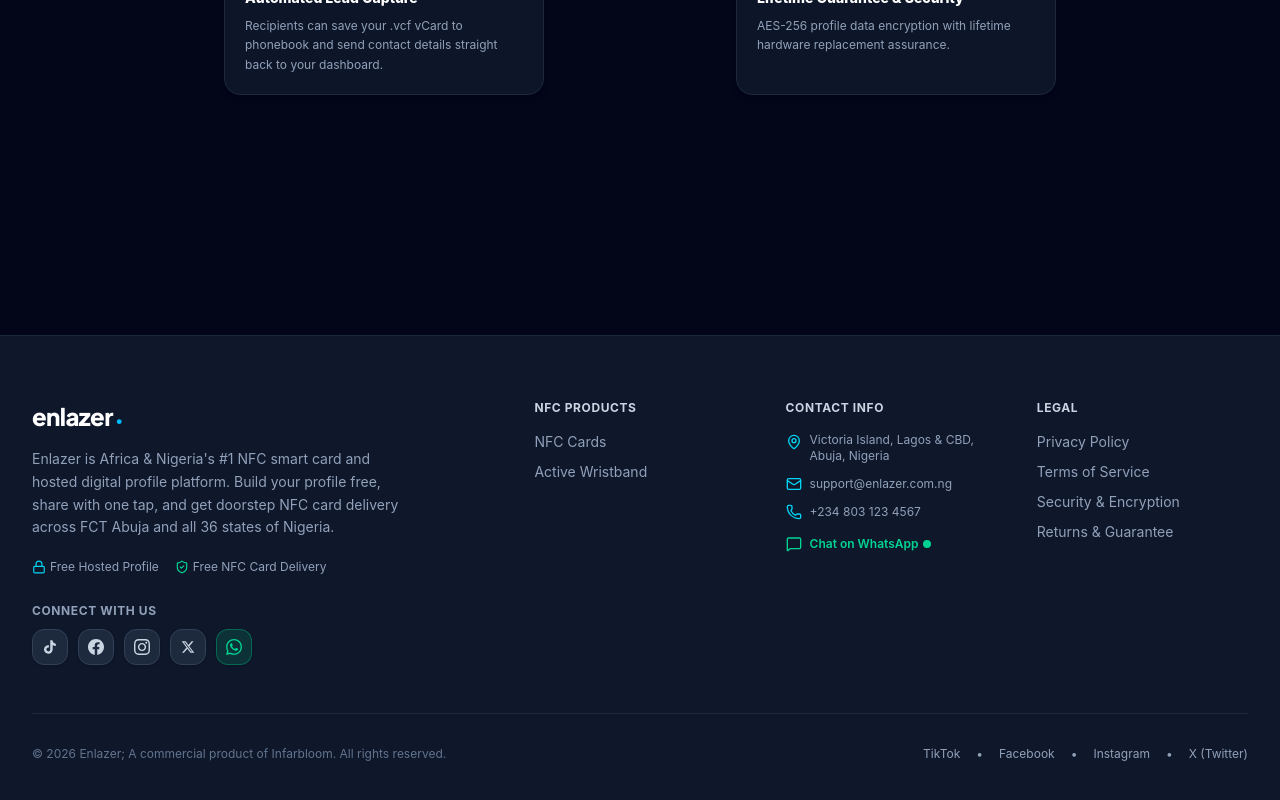
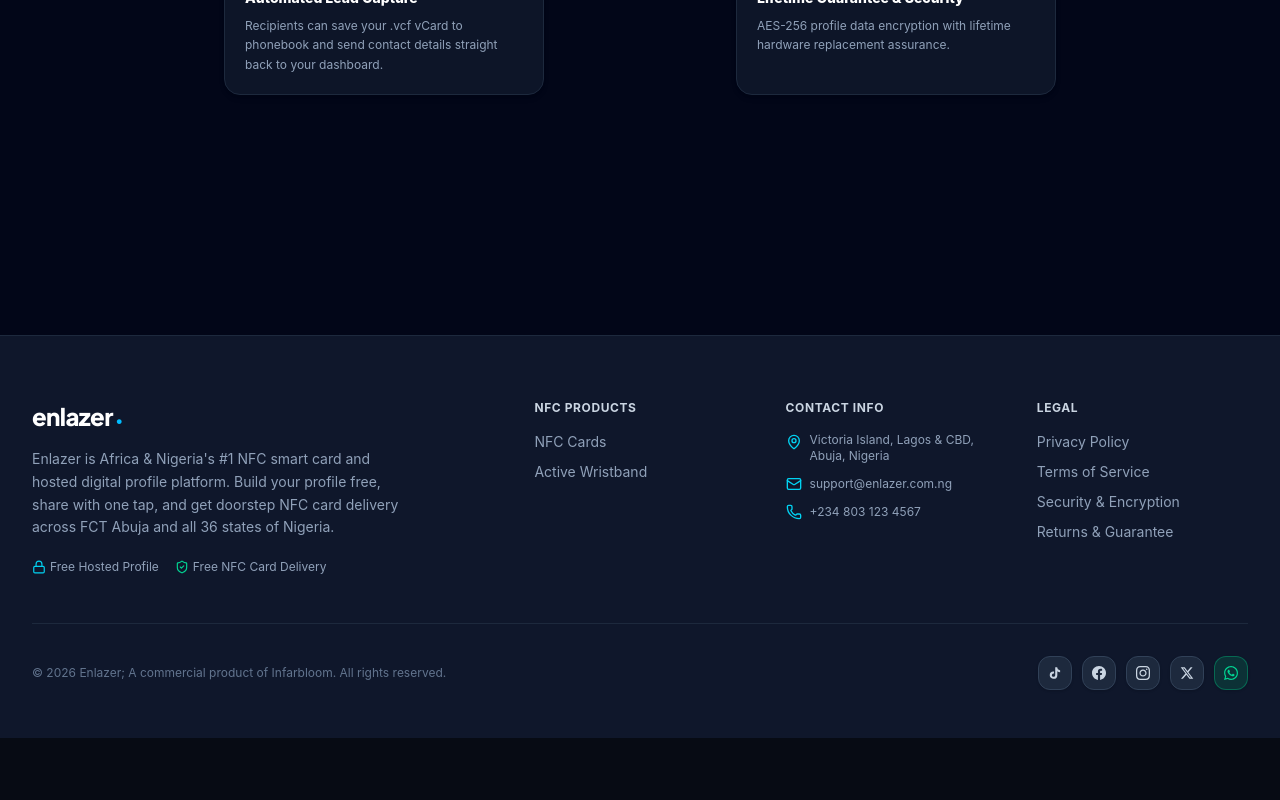
Before and after one commit to onuigboprecious/bloomFE, a React (Vite) app: page /about in a window 1280 px wide. Shown: the part 1641-2441 px from the top of the page. After the commit the page ends 2379 px from the top, so only its background shows below. Built offline with nearby package versions, Linux system fonts and the light colour scheme.

Commit message:
fix(footer): remove Chat on WhatsApp from contact info list

```diff
--- a/src/components/layout/Footer.jsx
+++ b/src/components/layout/Footer.jsx
@@ -30,79 +30,6 @@
               <span className="flex items-center gap-1"><ShieldCheck className="w-3.5 h-3.5 text-emerald-400" /> Free NFC Card Delivery</span>
             </div>
 
-            {/* Social Media Links */}
-            <div className="pt-3">
-              <span className="text-xs font-bold uppercase tracking-wider text-slate-400 block mb-2.5">
-                Connect With Us
-              </span>
-              <div className="flex items-center gap-2.5">
-                {/* TikTok */}
-                <a
-                  href="https://tiktok.com/@enlazer_cloud"
-                  target="_blank"
-                  rel="noopener noreferrer"
-                  aria-label="TikTok"
-                  className="w-9 h-9 rounded-xl bg-slate-800 hover:bg-black border border-slate-700 hover:border-cyan-400/50 flex items-center justify-center text-slate-300 hover:text-white transition-all transform hover:-translate-y-0.5 shadow-sm group"
-                >
-                  <svg className="w-4 h-4 fill-current group-hover:scale-110 transition-transform" viewBox="0 0 24 24">
-                    <path d="M19.59 6.69a4.83 4.83 0 01-3.77-4.25V2h-3.45v13.67a2.89 2.89 0 01-5.2 1.74 2.89 2.89 0 012.31-4.64 2.93 2.93 0 01.88.13V9.4a6.84 6.84 0 00-1-.05A6.33 6.33 0 003 15.68 6.34 6.34 0 009.67 22A6.33 6.33 0 0016 15.67V9a8.16 8.16 0 004.77 1.52v-3.4a4.85 4.85 0 01-1.18-.43z"/>
-                  </svg>
-                </a>
-
-                {/* Facebook */}
-                <a
-                  href="https://facebook.com/enlazer"
-                  target="_blank"
-                  rel="noopener noreferrer"
-                  aria-label="Facebook"
-                  className="w-9 h-9 rounded-xl bg-slate-800 hover:bg-[#1877F2] border border-slate-700 hover:border-[#1877F2]/50 flex items-center justify-center text-slate-300 hover:text-white transition-all transform hover:-translate-y-0.5 shadow-sm group"
-                >
-                  <svg className="w-4 h-4 fill-current group-hover:scale-110 transition-transform" viewBox="0 0 24 24">
-                    <path d="M24 12.073c0-6.627-5.373-12-12-12s-12 5.373-12 12c0 5.99 4.388 10.954 10.125 11.854v-8.385H7.078v-3.47h3.047V9.43c0-3.007 1.792-4.669 4.533-4.669 1.312 0 2.686.235 2.686.235v2.953H15.83c-1.491 0-1.956.925-1.956 1.874v2.25h3.328l-.532 3.47h-2.796v8.385C19.612 23.027 24 18.062 24 12.073z"/>
-                  </svg>
-                </a>
-
-                {/* Instagram */}
-                <a
-                  href="https://instagram.com/enlazer_cloud"
-                  target="_blank"
-                  rel="noopener noreferrer"
-                  aria-label="Instagram"
-                  className="w-9 h-9 rounded-xl bg-slate-800 hover:bg-gradient-to-tr hover:from-[#f09433] hover:via-[#dc2743] hover:to-[#bc1888] border border-slate-700 hover:border-pink-500/50 flex items-center justify-center text-slate-300 hover:text-white transition-all transform hover:-translate-y-0.5 shadow-sm group"
-                >
-                  <svg className="w-4 h-4 fill-current group-hover:scale-110 transition-transform" viewBox="0 0 24 24">
-                    <path d="M12 2.163c3.204 0 3.584.012 4.85.07 3.252.148 4.771 1.691 4.919 4.919.058 1.265.069 1.645.069 4.849 0 3.205-.012 3.584-.069 4.849-.149 3.225-1.664 4.771-4.919 4.919-1.266.058-1.644.07-4.85.07-3.204 0-3.584-.012-4.849-.07-3.26-.149-4.771-1.699-4.919-4.92-.058-1.265-.07-1.644-.07-4.849 0-3.204.013-3.583.07-4.849.149-3.227 1.664-4.771 4.919-4.919 1.266-.057 1.645-.069 4.849-.069zm0-2.163c-3.259 0-3.667.014-4.947.072-4.358.2-6.78 2.618-6.98 6.98-.059 1.281-.073 1.689-.073 4.948 0 3.259.014 3.668.072 4.948.2 4.358 2.618 6.78 6.98 6.98 1.281.058 1.689.072 4.948.072 3.259 0 3.668-.014 4.948-.072 4.354-.2 6.782-2.618 6.979-6.98.059-1.28.073-1.689.073-4.948 0-3.259-.014-3.667-.072-4.947-.196-4.354-2.617-6.78-6.979-6.98-1.281-.059-1.69-.073-4.949-.073zm0 5.838c-3.403 0-6.162 2.759-6.162 6.162s2.759 6.163 6.162 6.163 6.162-2.759 6.162-6.163c0-3.403-2.759-6.162-6.162-6.162zm0 10.162c-2.209 0-4-1.79-4-4 0-2.209 1.791-4 4-4s4 1.791 4 4c0 2.21-1.791 4-4 4zm6.406-11.845c-.796 0-1.441.645-1.441 1.44s.645 1.44 1.441 1.44c.795 0 1.439-.645 1.439-1.44s-.644-1.44-1.439-1.44z"/>
-                  </svg>
-                </a>
-
-                {/* X (Twitter) */}
-                <a
-                  href="https://x.com/enlazer_cloud"
-                  target="_blank"
-                  rel="noopener noreferrer"
-                  aria-label="X (Twitter)"
-                  className="w-9 h-9 rounded-xl bg-slate-800 hover:bg-slate-950 border border-slate-700 hover:border-cyan-400/50 flex items-center justify-center text-slate-300 hover:text-white transition-all transform hover:-translate-y-0.5 shadow-sm group"
-                >
-                  <svg className="w-3.5 h-3.5 fill-current group-hover:scale-110 transition-transform" viewBox="0 0 24 24">
-                    <path d="M18.244 2.25h3.308l-7.227 8.26 8.502 11.24H16.17l-5.214-6.817L4.99 21.75H1.68l7.73-8.835L1.254 2.25H8.08l4.713 6.231zm-1.161 17.52h1.833L7.084 4.126H5.117z"/>
-                  </svg>
-                </a>
-
-                {/* WhatsApp Chat Button */}
-                <a
-                  href={whatsappUrl}
-                  target="_blank"
-                  rel="noopener noreferrer"
-                  aria-label="WhatsApp Chat"
-                  className="w-9 h-9 rounded-xl bg-emerald-600/20 hover:bg-emerald-500 border border-emerald-500/40 hover:border-emerald-400 flex items-center justify-center text-emerald-400 hover:text-white transition-all transform hover:-translate-y-0.5 shadow-sm group"
-                >
-                  <svg className="w-4 h-4 fill-current group-hover:scale-110 transition-transform" viewBox="0 0 24 24">
-                    <path d="M.057 24l1.687-6.163c-1.041-1.804-1.588-3.849-1.587-5.946.003-6.556 5.338-11.891 11.893-11.891 3.181.001 6.167 1.24 8.413 3.488 2.245 2.248 3.481 5.236 3.48 8.414-.003 6.557-5.338 11.892-11.893 11.892-1.99-.001-3.951-.5-5.688-1.448l-6.305 1.654zm6.597-3.807c1.676.995 3.276 1.591 5.392 1.592 5.448 0 9.886-4.434 9.889-9.885.002-5.462-4.415-9.89-9.881-9.892-5.452 0-9.887 4.434-9.889 9.884-.001 2.225.651 3.891 1.746 5.634l-.999 3.648 3.742-.981zm11.387-5.464c-.074-.124-.272-.198-.57-.347-.297-.149-1.758-.868-2.031-.967-.272-.099-.47-.149-.669.149-.198.297-.768.967-.941 1.165-.173.198-.347.223-.644.074-.297-.149-1.255-.462-2.39-1.475-.883-.788-1.48-1.761-1.653-2.059-.173-.297-.018-.458.13-.606.134-.133.297-.347.446-.521.151-.172.2-.296.3-.495.099-.198.05-.372-.025-.521-.075-.148-.669-1.611-.916-2.206-.242-.579-.487-.501-.669-.51l-.57-.01c-.198 0-.52.074-.792.372s-1.04 1.016-1.04 2.479 1.065 2.876 1.213 3.074c.149.198 2.095 3.2 5.076 4.487.709.306 1.263.489 1.694.626.712.226 1.36.194 1.872.118.571-.085 1.758-.719 2.006-1.413.248-.695.248-1.29.173-1.414z"/>
-                  </svg>
-                </a>
-              </div>
-            </div>
-
           </div>
 
           {/* Products */}
@@ -130,13 +57,6 @@
                 <Phone className="w-4 h-4 text-cyan-400 shrink-0" />
                 <a href="tel:+2348031234567" className="hover:text-cyan-400 transition-colors">+234 803 123 4567</a>
               </li>
-              <li className="flex items-center gap-2 text-xs pt-1">
-                <MessageSquare className="w-4 h-4 text-emerald-400 shrink-0" />
-                <a href={whatsappUrl} target="_blank" rel="noopener noreferrer" className="text-emerald-400 hover:text-emerald-300 font-semibold transition-colors flex items-center gap-1">
-                  <span>Chat on WhatsApp</span>
-                  <span className="w-2 h-2 rounded-full bg-emerald-400 animate-pulse" />
-                </a>
-              </li>
             </ul>
           </div>
 
@@ -152,17 +72,76 @@
           </div>
         </div>
 
-        {/* Bottom Bar */}
+        {/* Bottom Bar: Copyright on Left, Social Icons on Right */}
         <div className="pt-8 flex flex-col sm:flex-row items-center justify-between gap-4 text-xs text-slate-500">
           <p>© {new Date().getFullYear()} Enlazer; A commercial product of Infarbloom. All rights reserved.</p>
-          <div className="flex items-center gap-4 text-slate-400">
-            <a href="https://tiktok.com/@enlazer_cloud" target="_blank" rel="noopener noreferrer" className="hover:text-cyan-400 transition-colors">TikTok</a>
-            <span>•</span>
-            <a href="https://facebook.com/enlazer" target="_blank" rel="noopener noreferrer" className="hover:text-cyan-400 transition-colors">Facebook</a>
-            <span>•</span>
-            <a href="https://instagram.com/enlazer_cloud" target="_blank" rel="noopener noreferrer" className="hover:text-cyan-400 transition-colors">Instagram</a>
-            <span>•</span>
-            <a href="https://x.com/enlazer_cloud" target="_blank" rel="noopener noreferrer" className="hover:text-cyan-400 transition-colors">X (Twitter)</a>
+
+          {/* Social Media Icon Buttons */}
+          <div className="flex items-center gap-2.5">
+            {/* TikTok */}
+            <a
+              href="https://tiktok.com/@enlazer_cloud"
+              target="_blank"
+              rel="noopener noreferrer"
+              aria-label="TikTok"
+              className="w-8.5 h-8.5 rounded-xl bg-slate-800 hover:bg-black border border-slate-700 hover:border-cyan-400/50 flex items-center justify-center text-slate-300 hover:text-white transition-all transform hover:-translate-y-0.5 shadow-sm group"
+            >
+              <svg className="w-3.5 h-3.5 fill-current group-hover:scale-110 transition-transform" viewBox="0 0 24 24">
+                <path d="M19.59 6.69a4.83 4.83 0 01-3.77-4.25V2h-3.45v13.67a2.89 2.89 0 01-5.2 1.74 2.89 2.89 0 012.31-4.64 2.93 2.93 0 01.88.13V9.4a6.84 6.84 0 00-1-.05A6.33 6.33 0 003 15.68 6.34 6.34 0 009.67 22A6.33 6.33 0 0016 15.67V9a8.16 8.16 0 004.77 1.52v-3.4a4.85 4.85 0 01-1.18-.43z"/>
+              </svg>
+            </a>
+
+            {/* Facebook */}
+            <a
+              href="https://facebook.com/enlazer"
+              target="_blank"
+              rel="noopener noreferrer"
+              aria-label="Facebook"
+              className="w-8.5 h-8.5 rounded-xl bg-slate-800 hover:bg-[#1877F2] border border-slate-700 hover:border-[#1877F2]/50 flex items-center justify-center text-slate-300 hover:text-white transition-all transform hover:-translate-y-0.5 shadow-sm group"
+            >
+              <svg className="w-3.5 h-3.5 fill-current group-hover:scale-110 transition-transform" viewBox="0 0 24 24">
+                <path d="M24 12.073c0-6.627-5.373-12-12-12s-12 5.373-12 12c0 5.99 4.388 10.954 10.125 11.854v-8.385H7.078v-3.47h3.047V9.43c0-3.007 1.792-4.669 4.533-4.669 1.312 0 2.686.235 2.686.235v2.953H15.83c-1.491 0-1.956.925-1.956 1.874v2.25h3.328l-.532 3.47h-2.796v8.385C19.612 23.027 24 18.062 24 12.073z"/>
+              </svg>
+            </a>
+
+            {/* Instagram */}
+            <a
+              href="https://instagram.com/enlazer_cloud"
+              target="_blank"
+              rel="noopener noreferrer"
+              aria-label="Instagram"
+              className="w-8.5 h-8.5 rounded-xl bg-slate-800 hover:bg-gradient-to-tr hover:from-[#f09433] hover:via-[#dc2743] hover:to-[#bc1888] border border-slate-700 hover:border-pink-500/50 flex items-center justify-center text-slate-300 hover:text-white transition-all transform hover:-translate-y-0.5 shadow-sm group"
+            >
+              <svg className="w-3.5 h-3.5 fill-current group-hover:scale-110 transition-transform" viewBox="0 0 24 24">
+                <path d="M12 2.163c3.204 0 3.584.012 4.85.07 3.252.148 4.771 1.691 4.919 4.919.058 1.265.069 1.645.069 4.849 0 3.205-.012 3.584-.069 4.849-.149 3.225-1.664 4.771-4.919 4.919-1.266.058-1.644.07-4.85.07-3.204 0-3.584-.012-4.849-.07-3.26-.149-4.771-1.699-4.919-4.92-.058-1.265-.07-1.644-.07-4.849 0-3.204.013-3.583.07-4.849.149-3.227 1.664-4.771 4.919-4.919 1.266-.057 1.645-.069 4.849-.069zm0-2.163c-3.259 0-3.667.014-4.947.072-4.358.2-6.78 2.618-6.98 6.98-.059 1.281-.073 1.689-.073 4.948 0 3.259.014 3.668.072 4.948.2 4.358 2.618 6.78 6.98 6.98 1.281.058 1.689.072 4.948.072 3.259 0 3.668-.014 4.948-.072 4.354-.2 6.782-2.618 6.979-6.98.059-1.28.073-1.689.073-4.948 0-3.259-.014-3.667-.072-4.947-.196-4.354-2.617-6.78-6.979-6.98-1.281-.059-1.69-.073-4.949-.073zm0 5.838c-3.403 0-6.162 2.759-6.162 6.162s2.759 6.163 6.162 6.163 6.162-2.759 6.162-6.163c0-3.403-2.759-6.162-6.162-6.162zm0 10.162c-2.209 0-4-1.79-4-4 0-2.209 1.791-4 4-4s4 1.791 4 4c0 2.21-1.791 4-4 4zm6.406-11.845c-.796 0-1.441.645-1.441 1.44s.645 1.44 1.441 1.44c.795 0 1.439-.645 1.439-1.44s-.644-1.44-1.439-1.44z"/>
+              </svg>
+            </a>
+
+            {/* X (Twitter) */}
+            <a
+              href="https://x.com/enlazer_cloud"
+              target="_blank"
+              rel="noopener noreferrer"
+              aria-label="X (Twitter)"
+              className="w-8.5 h-8.5 rounded-xl bg-slate-800 hover:bg-slate-950 border border-slate-700 hover:border-cyan-400/50 flex items-center justify-center text-slate-300 hover:text-white transition-all transform hover:-translate-y-0.5 shadow-sm group"
+            >
+              <svg className="w-3.5 h-3.5 fill-current group-hover:scale-110 transition-transform" viewBox="0 0 24 24">
+                <path d="M18.244 2.25h3.308l-7.227 8.26 8.502 11.24H16.17l-5.214-6.817L4.99 21.75H1.68l7.73-8.835L1.254 2.25H8.08l4.713 6.231zm-1.161 17.52h1.833L7.084 4.126H5.117z"/>
+              </svg>
+            </a>
+
+            {/* WhatsApp Chat Button */}
+            <a
+              href={whatsappUrl}
+              target="_blank"
+              rel="noopener noreferrer"
+              aria-label="WhatsApp Chat"
+              className="w-8.5 h-8.5 rounded-xl bg-emerald-600/20 hover:bg-emerald-500 border border-emerald-500/40 hover:border-emerald-400 flex items-center justify-center text-emerald-400 hover:text-white transition-all transform hover:-translate-y-0.5 shadow-sm group"
+            >
+              <svg className="w-3.5 h-3.5 fill-current group-hover:scale-110 transition-transform" viewBox="0 0 24 24">
+                <path d="M.057 24l1.687-6.163c-1.041-1.804-1.588-3.849-1.587-5.946.003-6.556 5.338-11.891 11.893-11.891 3.181.001 6.167 1.24 8.413 3.488 2.245 2.248 3.481 5.236 3.48 8.414-.003 6.557-5.338 11.892-11.893 11.892-1.99-.001-3.951-.5-5.688-1.448l-6.305 1.654zm6.597-3.807c1.676.995 3.276 1.591 5.392 1.592 5.448 0 9.886-4.434 9.889-9.885.002-5.462-4.415-9.89-9.881-9.892-5.452 0-9.887 4.434-9.889 9.884-.001 2.225.651 3.891 1.746 5.634l-.999 3.648 3.742-.981zm11.387-5.464c-.074-.124-.272-.198-.57-.347-.297-.149-1.758-.868-2.031-.967-.272-.099-.47-.149-.669.149-.198.297-.768.967-.941 1.165-.173.198-.347.223-.644.074-.297-.149-1.255-.462-2.39-1.475-.883-.788-1.48-1.761-1.653-2.059-.173-.297-.018-.458.13-.606.134-.133.297-.347.446-.521.151-.172.2-.296.3-.495.099-.198.05-.372-.025-.521-.075-.148-.669-1.611-.916-2.206-.242-.579-.487-.501-.669-.51l-.57-.01c-.198 0-.52.074-.792.372s-1.04 1.016-1.04 2.479 1.065 2.876 1.213 3.074c.149.198 2.095 3.2 5.076 4.487.709.306 1.263.489 1.694.626.712.226 1.36.194 1.872.118.571-.085 1.758-.719 2.006-1.413.248-.695.248-1.29.173-1.414z"/>
+              </svg>
+            </a>
           </div>
         </div>
       </div>
```
